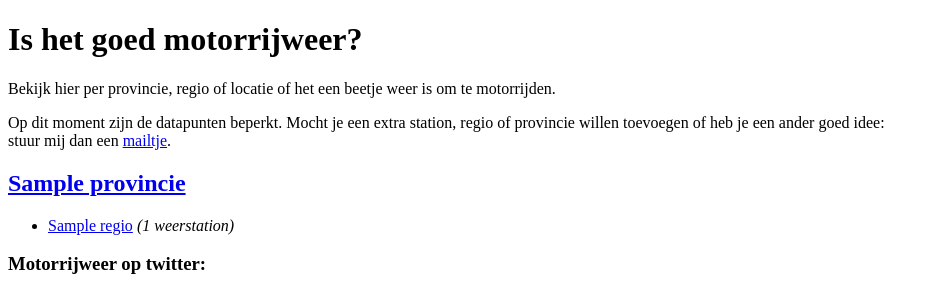
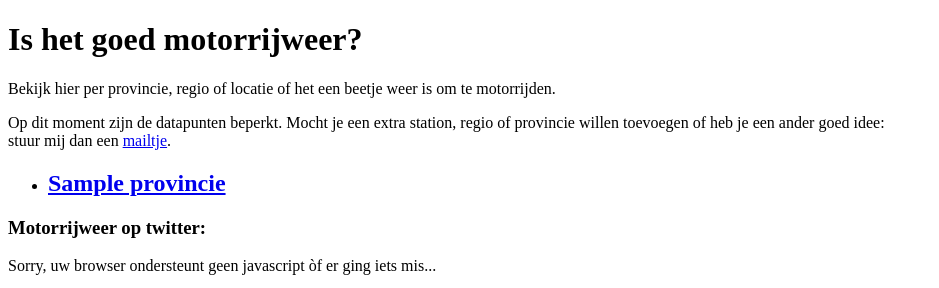
Before and after one commit to LeonB/motorrijweer, a Python web app: template templates/index.jinja in a window 1280 px wide. Shown: the top 288 px of the page, without its empty margins (0-939 px from the left). Run offline with Jinja, Linux system fonts and the light colour scheme; the template is opened without the code that fills it: most values are stand-ins (such as "Sample title", 1, 10 or a date in 2020); some libraries are stand-ins or nearby versions.

Commit message:
Modified provincie/regio behaviour

```diff
--- a/static/stylesheets/template.css
+++ b/static/stylesheets/template.css
@@ -268,3 +268,9 @@ a.disabled{
 .tweet_list .tweet_avatar img {
 	max-width: 32px; /* IE8 issue */
 }
+
+li.provincie {
+	margin-top: 4px;
+	margin-bottom: 8px;
+	list-style: none;
+}
--- a/templates/index.jinja
+++ b/templates/index.jinja
@@ -28,10 +28,20 @@
 		<div class="component-small">
 			<div class="module">
 				<div class="module-body">
+					<ul class="provincies">
 						{% for provincie in provincies %}
 						{% if provincie.stations|count > 0 %}
+
+						<li class="provincie">
+							{% if provincie.stations|count == 1 %}
+							{% set aantal_stations = '1 weerstation' %}
+							{% else %}
+							{% set aantal_stations = provincie.stations|count|string + ' weerstations' %}
+							{% endif %}
+
 							<h2><a href="{{ url_for('provincie_redirect', provincie=provincie.id) }}" title="Provincie {{provincie.name}}">{{provincie.name}}</a></h2>
-					<ul>
+							{% if provincie.stations|count > 1 %}
+							<ul class="regios">
 								{% for regio in provincie.regios %}
 								{% if regio.stations|count > 0 %}
 
@@ -41,7 +51,7 @@
 								{% set aantal_stations = regio.stations|count|string + ' weerstations' %}
 								{% endif %}
 
-						<li>
+								<li class="regio">
 									<a href="{{ url_for('regio_redirect', regio=regio.id) }} " title="Provincie {{provincie.name}} regio {{regio.name}}">{{regio.name}}</a>
 									<em>({{aantal_stations}})</em>
 								</li>
@@ -49,7 +59,12 @@
 								{% endfor %}
 							</ul>
 							{% endif %}
+
+
+						</li>
+						{% endif %}
 						{% endfor %}
+					</ul>
 				</div>
 			</div>
 		</div>
```
Also changed, not shown: static/javascripts/site.js (+7 -4 lines). Lines whose indentation alone changed are shown as unchanged.
